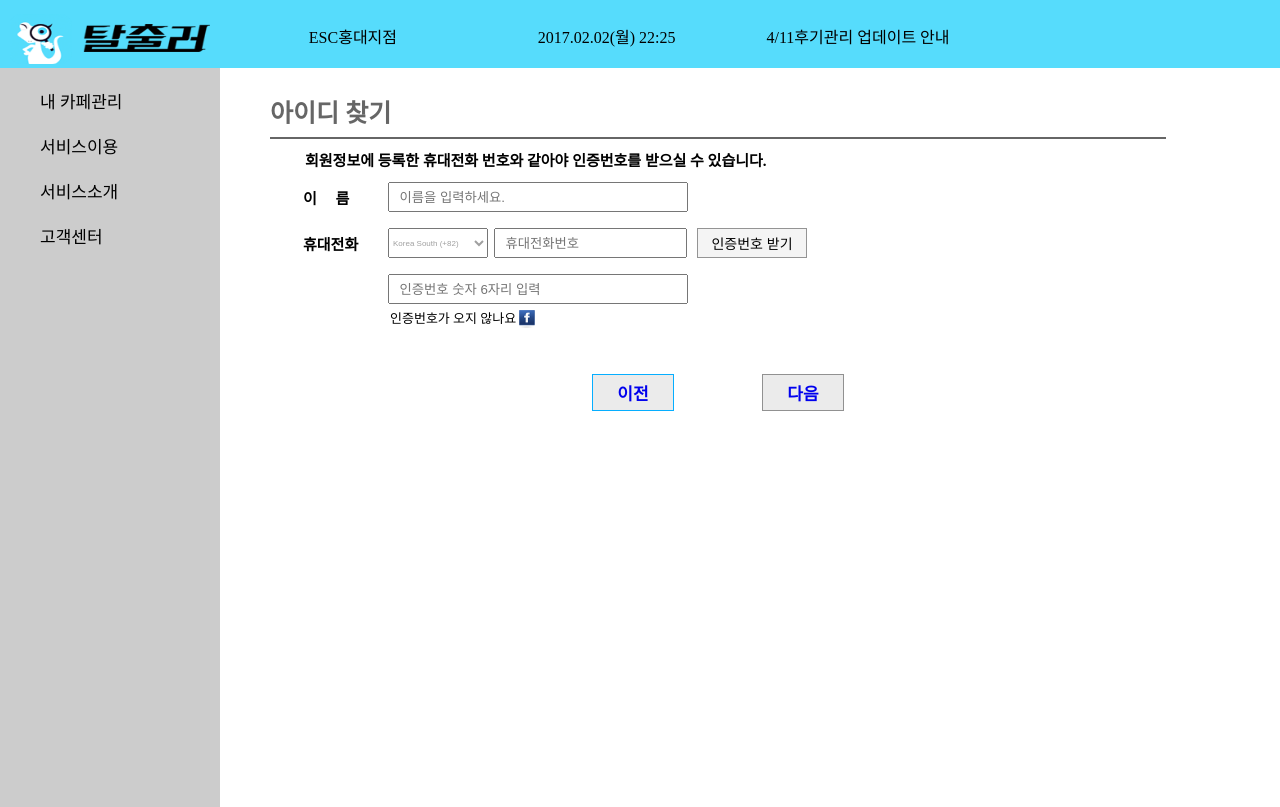
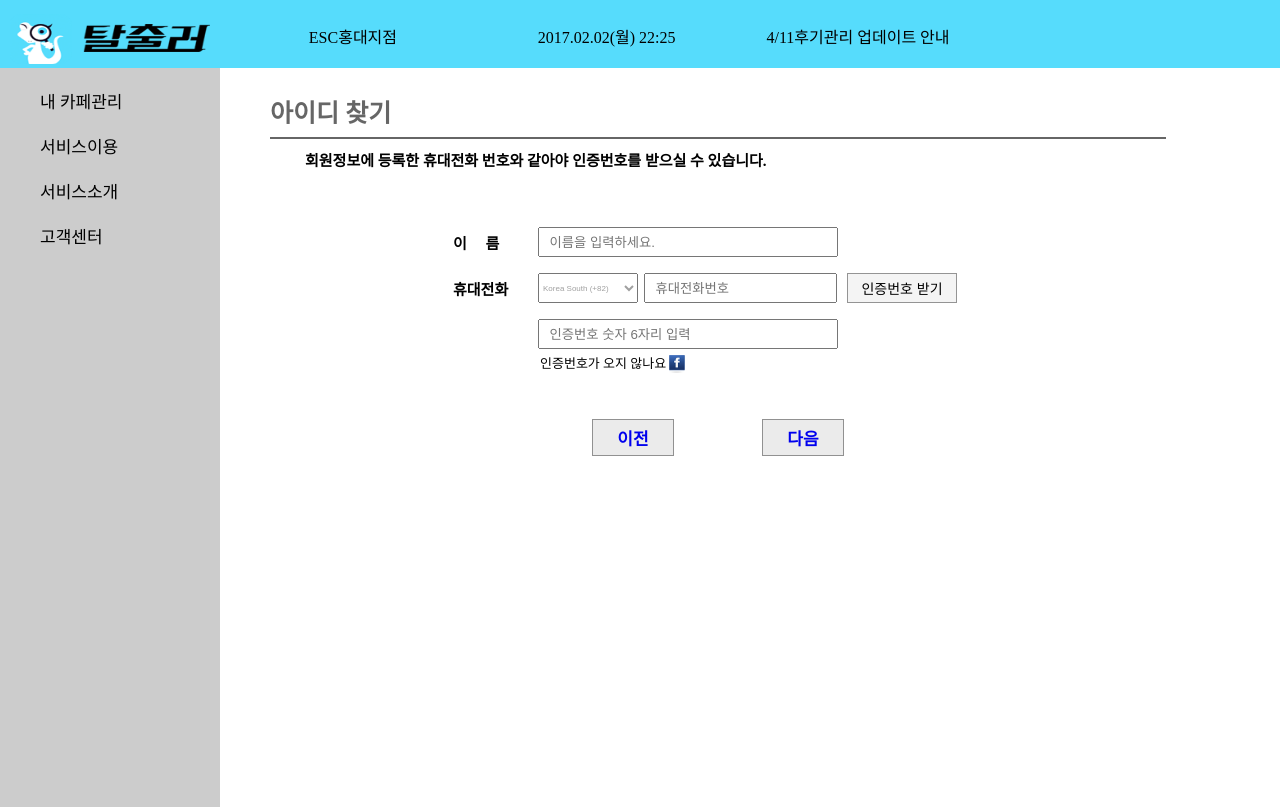
Before and after one commit to YounghoCho/Talchuler, a PHP site: page /partner/IdFind2.php in a window 1280 px wide; the page is wider, and only the part inside the window is pictured. Shown: the top 807 px of that part. Run offline with PHP 8.4, Linux system fonts and the light colour scheme.

Commit message:
YDS 04-05

```diff
--- a/WEB/partner/IdFind2.php
+++ b/WEB/partner/IdFind2.php
@@ -40,12 +40,14 @@ include('./HeadTab_Module.php');
 	margin:auto;
 	margin-top:10px;
 	margin-left:35px;
+	margin-bottom:45px;
 	font-weight:bold;
 }
 
 #inputbox{
 	height:auto;
 	width:100%;
+	margin-left:150px;
 	padding-left:20px;
 	padding-top:10px;
 }
@@ -192,7 +194,7 @@ include('./HeadTab_Module.php');
 
 #clickbox_house .gray1{
 	background:#ebebeb;
-	border:1px solid #06aeff;
+	border:1px solid #919191;
 	color:#696969;
 	font-size:17px;
 	font-weight:bold;
@@ -481,7 +483,6 @@ include('./HeadTab_Module.php');
 		</div>
 	</div>
 </div>
-
 <!--여기까지만 수정하시면 됩니다. 바깥은 건들지 말아주세요-->
 </div>
 <?
```
